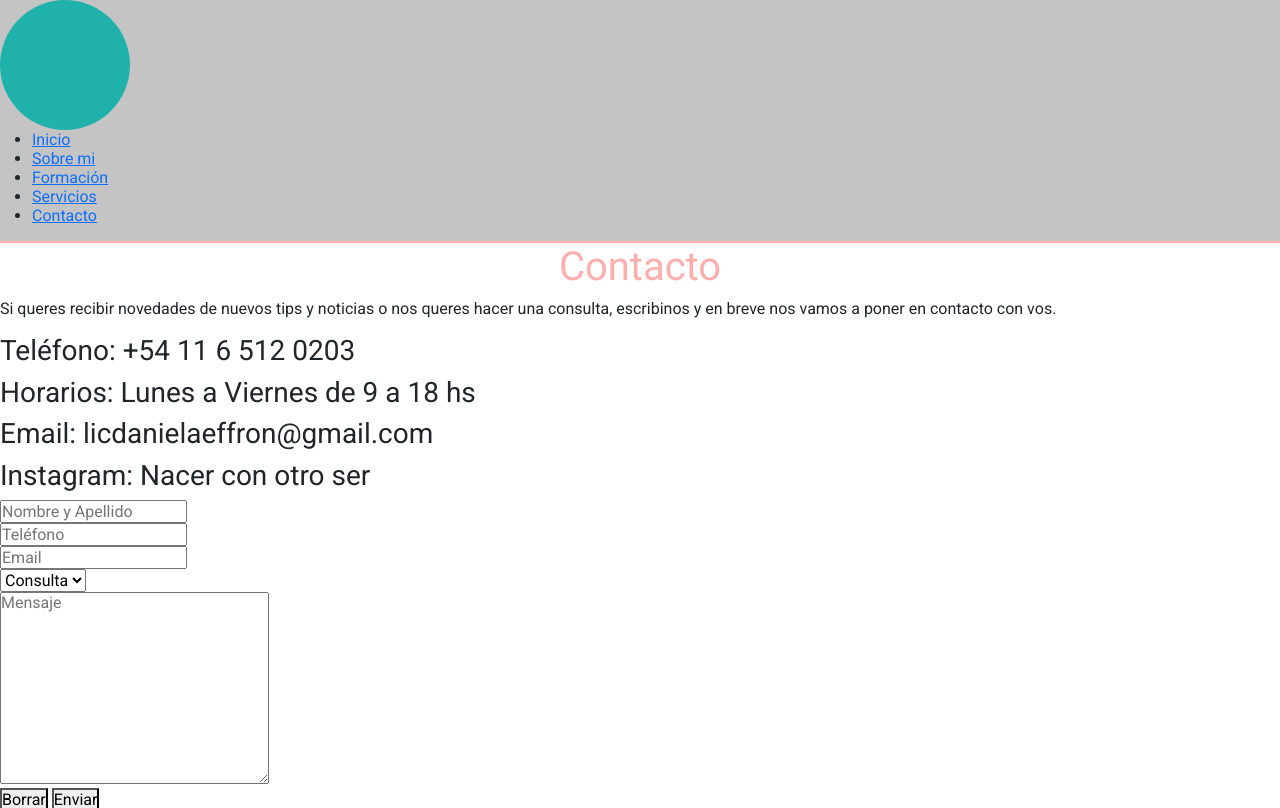
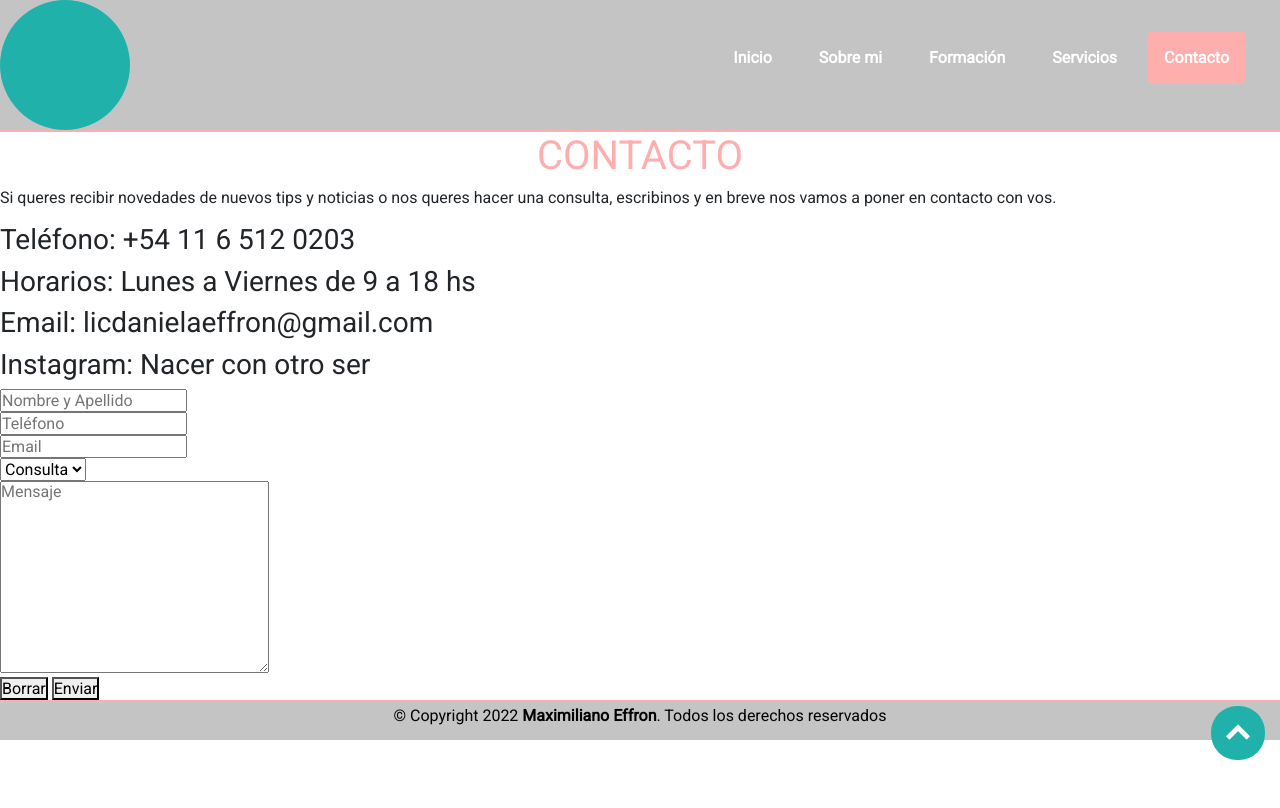
Before and after one commit to maxieffron/dani_psicologa, a PHP site: page /pages/contacto.html in a window 1280 px wide. Shown: the top 808 px of the page. After the commit the page ends 760 px from the top, so only its background shows below. Run offline with PHP 8.4, Linux system fonts and the light colour scheme.

Commit message:
Se actualiza el proyecto, dándole estilos especialmente el index

```diff
--- a/assets/css/style.css
+++ b/assets/css/style.css
@@ -15,9 +15,47 @@ html {
   scroll-behavior: smooth;
 }
 
+h1,
+h2 {
+  text-align: center;
+}
+
 h1 {
   color: #FFAEAE;
   text-align: center;
+  text-transform: uppercase;
+}
+
+/* ------ flecha para volver arriba ------ */
+.back-to-top {
+  position: fixed;
+  display: inline;
+  width: 54px;
+  height: 54px;
+  border-radius: 26px;
+  right: 15px;
+  bottom: 40px;
+  background: lightseagreen;
+  /*color: $font-color-primary;*/
+  transition: display 0.5s ease-in-out;
+  z-index: 994;
+}
+
+.back-to-top i {
+  font-size: 30px;
+  position: absolute;
+  top: 6px;
+  left: 7px;
+  /*
+      &:hover {
+        color:$font-color-primary;
+        transition: background 0.2s ease-in-out;
+      }
+      */
+}
+
+.arrow-up {
+  height: 40px;
 }
 
 /* ------ HEADER ------*/
@@ -77,6 +115,33 @@ nav {
   border-radius: 3px;
 }
 
+/* ------ INDEX ------*/
+.index-info {
+  width: 100%;
+  height: 450px;
+  background: url("../images/section-index/wallpaper.jpg") aquamarine;
+  background-repeat: no-repeat;
+  background-size: cover;
+  /*background-attachment: fixed;*/
+}
+
+.index-info h1 {
+  /*border: 1px solid red;*/
+  color: #C4C4C4;
+  text-transform: capitalize;
+  position: relative;
+  top: 340px;
+  font-weight: 600;
+}
+
+.index-info h2 {
+  /*border: 1px solid green;*/
+  position: relative;
+  top: 340px;
+  font-weight: 600;
+}
+
+/* ------ FOOTER ------*/
 .footer-copyright {
   background-color: #C4C4C4;
   width: 100%;
--- a/assets/scss/partials/_footer.scss
+++ b/assets/scss/partials/_footer.scss
@@ -1,3 +1,5 @@
+/* ------ FOOTER ------*/
+
 .footer-copyright {
     background-color: $primary-color;
     width: 100%;
--- a/assets/scss/partials/_generals.scss
+++ b/assets/scss/partials/_generals.scss
@@ -16,7 +16,45 @@ html {
     scroll-behavior: smooth;
 }
 
+h1,
+h2 {
+    text-align: center;
+}
+
 h1 {
     color: $secondary-color;
     text-align: center;
+    text-transform: uppercase;
 }
+
+/* ------ flecha para volver arriba ------ */
+.back-to-top {
+    position: fixed;
+    display: inline;
+    width: 54px;
+    height: 54px;
+    border-radius: 26px;
+    right: 15px;
+    bottom: 40px;
+    background: lightseagreen;
+    /*color: $font-color-primary;*/
+    transition: display 0.5s ease-in-out;
+    z-index: 994;
+
+    i {
+        font-size: 30px;
+        position: absolute;
+        top: 6px;
+        left: 7px;
+
+        /*
+      &:hover {
+        color:$font-color-primary;
+        transition: background 0.2s ease-in-out;
+      }
+      */
+    }
+}
+.arrow-up {
+    height: 40px;
+}
--- /dev/null
+++ b/assets/scss/partials/_index.scss
@@ -0,0 +1,29 @@
+/* ------ INDEX ------*/
+
+.index-info {
+    width: 100%;
+    height: 450px;
+    //Significa que si no existe la foto, se mostrará el color de fondo
+    //Cuando especifico una ruta relativa, siempre debemos tener en cuenta la ubicación del archivo style.css
+    //y no partir de la ubicación de este archivo SASS.
+    background: url("../images/section-index/wallpaper.jpg") aquamarine;
+    background-repeat: no-repeat;
+    background-size: cover; //Se adapta al tamaño de la pantalla
+    /*background-attachment: fixed;*/
+
+    h1 {
+        /*border: 1px solid red;*/
+        color: $primary-color;
+        text-transform: capitalize;
+        position: relative;
+        top: 340px;
+        font-weight: $font-weight-600;
+    }
+
+    h2 {
+        /*border: 1px solid green;*/
+        position: relative;
+        top: 340px;
+        font-weight: $font-weight-600;
+    }
+}
--- a/assets/scss/style.scss
+++ b/assets/scss/style.scss
@@ -2,4 +2,5 @@
 @import "./partials/variables";
 @import "./partials/generals";
 @import "./partials/header";
+@import "./partials/index";
 @import "./partials/footer";
--- a/pages/contacto.html
+++ b/pages/contacto.html
@@ -1,61 +1,64 @@
 <!DOCTYPE html>
 <html lang="en">
     <head>
-    <meta charset="UTF-8">
-    <meta http-equiv="X-UA-Compatible" content="IE=edge">
-    <meta name="viewport" content="width=device-width, initial-scale=1.0">
+        <meta charset="UTF-8" />
+        <meta http-equiv="X-UA-Compatible" content="IE=edge" />
+        <meta name="viewport" content="width=device-width, initial-scale=1.0" />
 
-    <link href="https://cdn.jsdelivr.net/npm/bootstrap@5.1.3/dist/css/bootstrap.min.css" rel="stylesheet"
-            integrity="sha384-1BmE4kWBq78iYhFldvKuhfTAU6auU8tT94WrHftjDbrCEXSU1oBoqyl2QvZ6jIW3" crossorigin="anonymous">
+        <link
+            href="https://cdn.jsdelivr.net/npm/bootstrap@5.1.3/dist/css/bootstrap.min.css"
+            rel="stylesheet"
+            integrity="sha384-1BmE4kWBq78iYhFldvKuhfTAU6auU8tT94WrHftjDbrCEXSU1oBoqyl2QvZ6jIW3"
+            crossorigin="anonymous"
+        />
 
-      <link rel="stylesheet" href="../assets/css/style.css">
+        <link rel="stylesheet" href="../assets/css/style.css" />
 
         <title>Contacto</title>
     </head>
     <body>
-
         <header>
             <!-- Barra de Navegación-->
             <nav>
+                <div class="menu-container">
+                    <div class="menu-logo"></div>
 
-            <div class="menu-logo">
-
-            </div>
-
+                    <div class="menu-nav_bar">
                         <ul>
-
-                <li>
+                            <li class="nav-item">
                                 <a href="../index.html">Inicio</a>
                             </li>
 
-                <li>
+                            <li class="nav-item">
                                 <a href="sobre-mi.html">Sobre mi</a>
                             </li>
 
-                <li>
+                            <li class="nav-item">
                                 <a href="formacion.html">Formación</a>
                             </li>
 
-                <li>
+                            <li class="nav-item">
                                 <a href="servicios.html">Servicios</a>
                             </li>
 
-                <li>
-                    <a href="contacto.html">Contacto</a>
+                            <li class="nav-item">
+                                <a class="active" href="contacto.html"
+                                    >Contacto</a
+                                >
                             </li>
                         </ul>
-
+                    </div>
+                </div>
             </nav>
         </header>
 
         <main>
-
             <section class="description">
                 <h1>Contacto</h1>
                 <p>
-                Si queres recibir novedades de nuevos tips y noticias o nos queres hacer una consulta,
-                escribinos y en
-                breve nos vamos a poner en contacto con vos.
+                    Si queres recibir novedades de nuevos tips y noticias o nos
+                    queres hacer una consulta, escribinos y en breve nos vamos a
+                    poner en contacto con vos.
                 </p>
             </section>
 
```
Also changed, not shown: other parts of pages/contacto.html (+48 -17 lines), index.html (+5 -9 lines), pages/formacion.html (+45 -27 lines), pages/servicios.html (+49 -35 lines), pages/sobre-mi.html (+55 -34 lines), assets/images/java.jpg (deleted), assets/images/section-index/wallpaper.jpg (added), assets/images/simple-up.png (added), 1 other file. Lines whose indentation alone changed are shown as unchanged.
